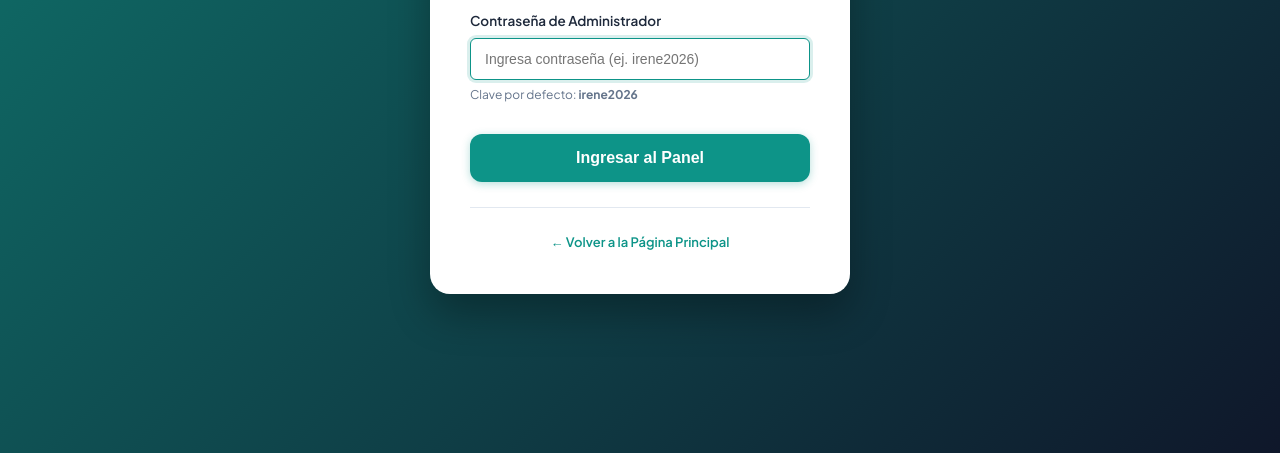
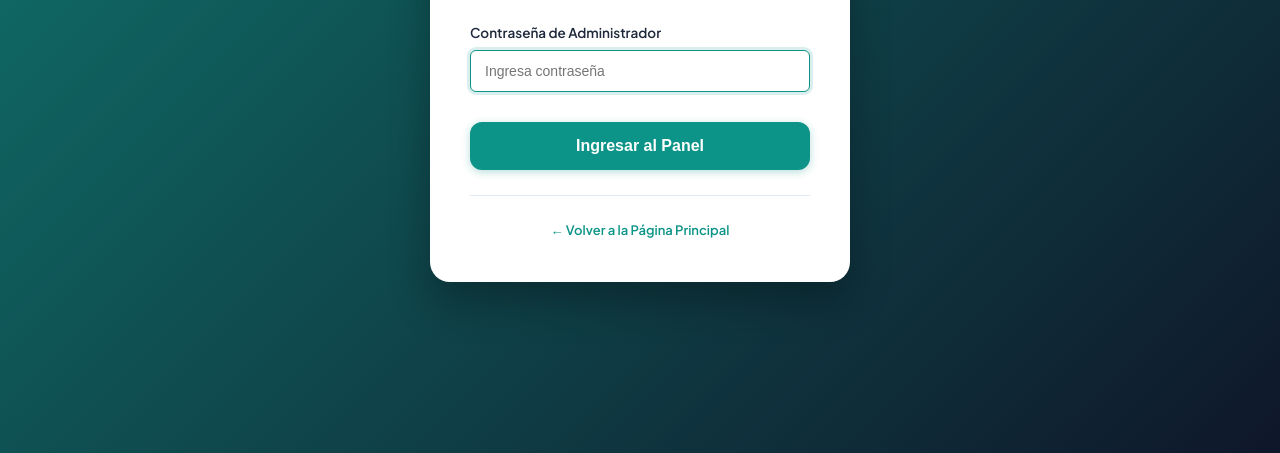
Before and after one commit to sebastianegl23-lang/estetica-irene, a plain HTML site: page admin.html in a window 1280 px wide. Shown: the part 347-800 px from the top of the page. Drawn offline with Linux system fonts and the light colour scheme.

Commit message:
Actualiza admin.html

```diff
--- a/admin.html
+++ b/admin.html
@@ -53,8 +53,7 @@
       <form onsubmit="handleAdminLogin(event)">
         <div class="form-group" style="text-align: left;">
           <label class="form-label" for="adminPassword">Contraseña de Administrador</label>
-          <input type="password" id="adminPassword" class="form-control" placeholder="Ingresa contraseña (ej. irene2026)" required autofocus>
-          <small style="color: var(--text-muted); font-size: 12px; margin-top: 5px; display: block;">Clave por defecto: <strong>irene2026</strong></small>
+          <input type="password" id="adminPassword" class="form-control" placeholder="Ingresa contraseña" required autofocus>
         </div>
         <button type="submit" class="btn btn-primary btn-lg" style="width: 100%; margin-top: 10px;">
           Ingresar al Panel
```
